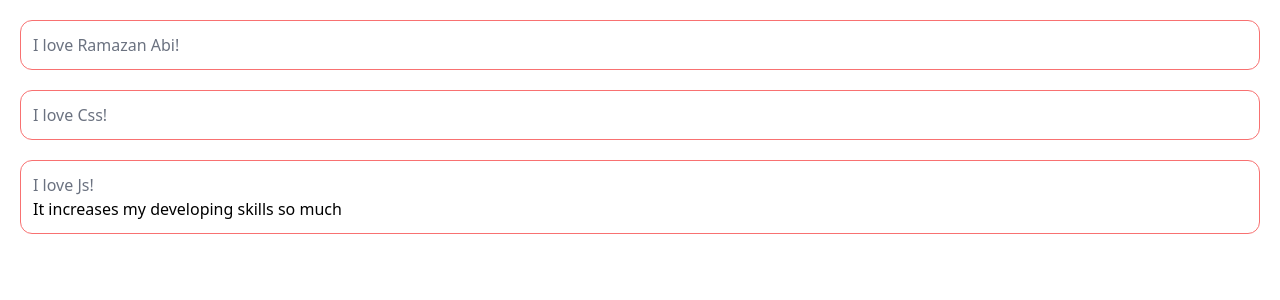
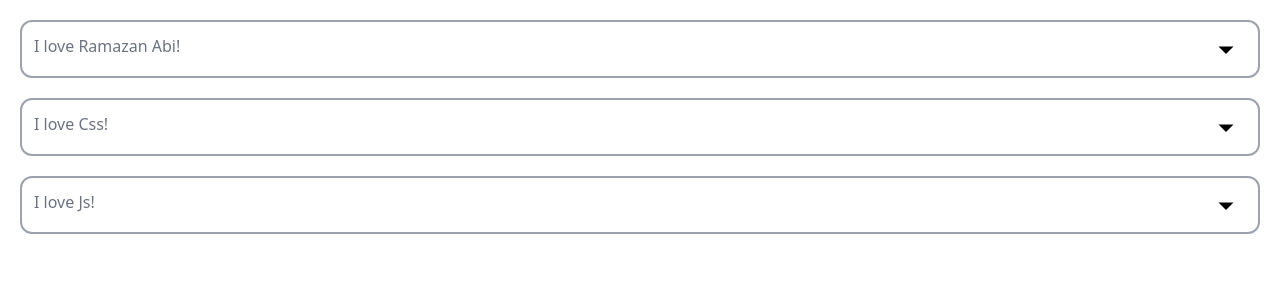
Before and after one commit to oztuzelosman/components-app, a React (Create React App) app: page / in a window 1280 px wide. Shown: the top 300 px of the page. Built offline with nearby package versions, Linux system fonts and the light colour scheme.

Commit message:
add button and event handler to accordion

```diff
--- a/src/App.js
+++ b/src/App.js
@@ -1,14 +1,35 @@
 import { useState } from "react";
 import dataItems from "./Datas";
+//
+import { RiArrowDownSFill } from "react-icons/ri";
+//
 function App() {
-  const [expandedIndex, setExpandedIndex] = useState(2);
+  const [expandedIndex, setExpandedIndex] = useState(false);
+
+  const getButtonId = (buttonId) => {
+    console.log(buttonId);
+    setExpandedIndex(buttonId - 1);
+  };
 
   const renderedItems = dataItems.map((dataItem, index) => {
     const isExpanded = index === expandedIndex;
 
     return (
-      <div className="m-5 p-3 border border-red-400 rounded-xl">
-        <h3 className="text-gray-500">{dataItem.header}</h3>
+      <div
+        key={dataItem.id}
+        className="m-5 p-3 border-2 border-gray-400 rounded-xl"
+      >
+        <div className="flex flex-row">
+          <h3 className="flex-1 text-gray-500">{dataItem.header}</h3>
+          <button
+            onClick={() => {
+              getButtonId(dataItem.id);
+            }}
+            className=" text-3xl"
+          >
+            <RiArrowDownSFill />
+          </button>
+        </div>
         {isExpanded && <p>{dataItem.content}</p>}
       </div>
     );
```
